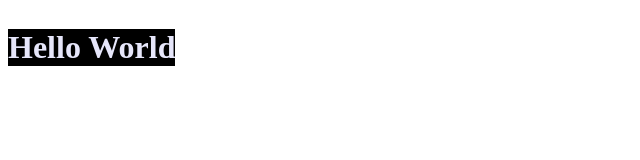
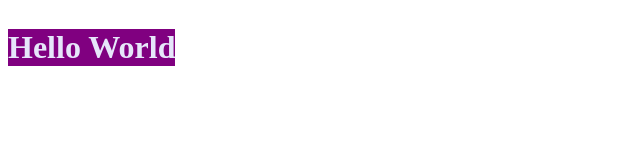
Before and after one commit to keycub/keycub.github.io, a plain HTML site: page index.html in a window 1280 px wide. Shown: the whole page, without its empty margins (0-640 px from the left). Drawn offline with Linux system fonts and the light colour scheme.

Commit message:
Update styles.css
Updated styles again

```diff
--- a/resources/styles.css
+++ b/resources/styles.css
@@ -1,5 +1,5 @@
 h1 {
-    background-color: black;
+    background-color: purple;
     color: lavender;
     max-width: auto;
     display:inline-block;
```
